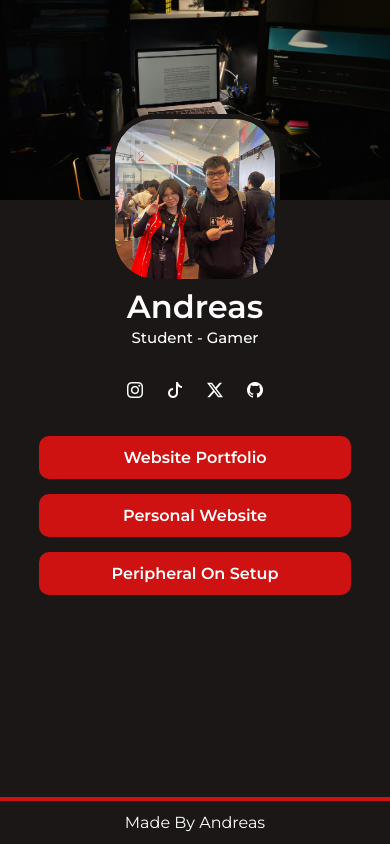
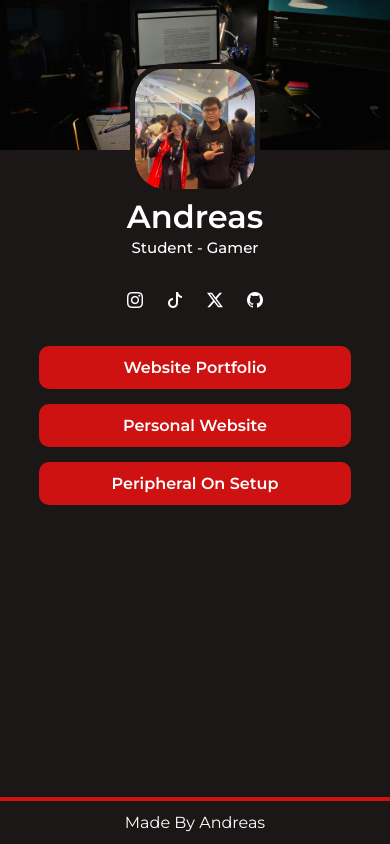
Before and after one commit to AndreasInformatika25/linkinbio, a plain HTML site: page index.html in a window 390 px wide. Drawn offline with nearby package versions, Linux system fonts and the light colour scheme.

Commit message:
fix UI 1.2

```diff
--- a/CSS/style.css
+++ b/CSS/style.css
@@ -11,7 +11,6 @@
 body {
   background: #1b1717;
   font-family: "Montserrat", sans-serif;
-  height: 100dvh;
 }
 
 /* Header */
@@ -20,10 +19,16 @@ body {
   height: 200px;
 
   object-fit: cover;
-  object-position: bottom;
+  object-position: 50% 90%;
 }
 
-/* Main */
+/* Header For Phone */
+@media (max-width: 576px) {
+  #header_image {
+    height: 150px;
+  }
+}
+
 /* Profile Image */
 #profile_image {
   text-align: center;
@@ -34,6 +39,13 @@ body {
   margin-top: -85px;
   border-radius: 25%;
   outline: 5px solid #1b1717;
+}
+
+/* Profile Image For Phone*/
+@media (max-width: 576px) {
+  #profile_image img {
+    width: 120px;
+  }
 }
 
 /* Personel Profile */
@@ -110,6 +122,7 @@ body {
   background-color: #810000;
 }
 
+/* Button Link For Phone */
 @media (max-width: 576px) {
   .wrapper_button_link {
     padding: 0px 10%;
@@ -122,12 +135,14 @@ body {
   }
 }
 
+/* Button Link For Tablet */
 @media (min-width: 768px) {
   .wrapper_button_link {
     padding: 0px 20%;
   }
 }
 
+/* Button Link For Dekstop */
 @media (min-width: 992px) {
   .wrapper_button_link {
     padding: 0px 30%;
```
